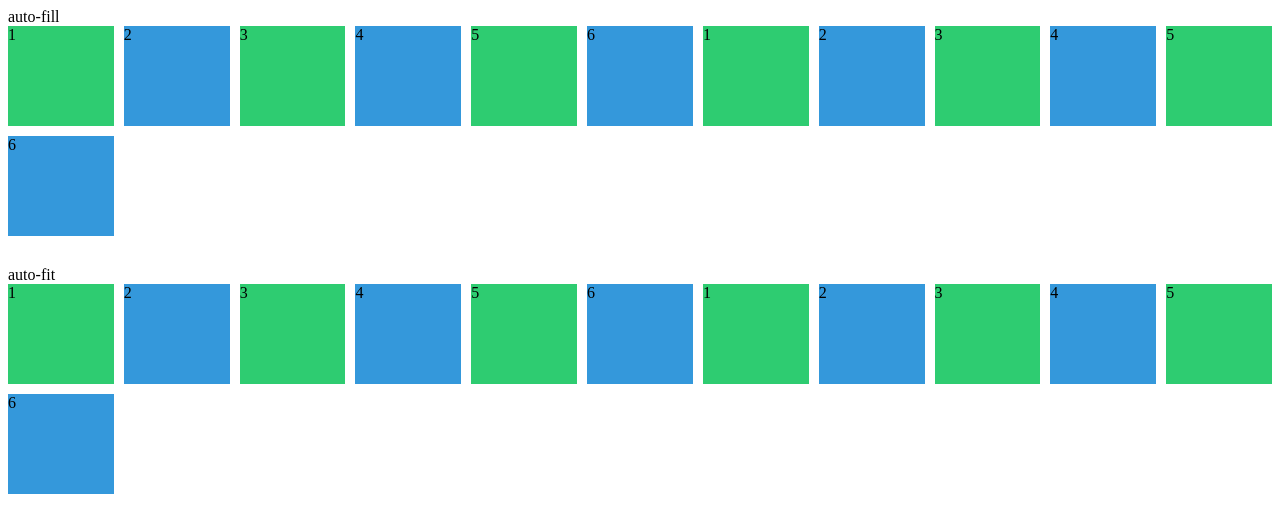
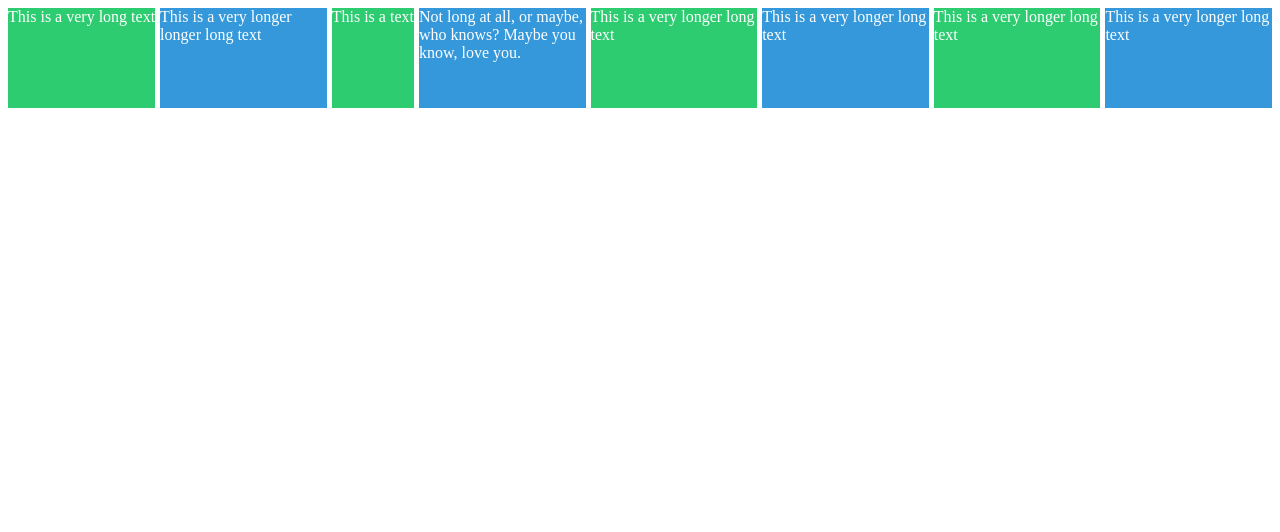
Before and after one commit to HA-SEUNG-JEONG/scss-practice, a website: page index.html in a window 1280 px wide. Drawn offline with Linux system fonts and the light colour scheme.

Commit message:
max-content min-content

```diff
--- a/index.html
+++ b/index.html
@@ -7,35 +7,18 @@
     <title>(S)CSS Masterclass</title>
   </head>
   <body>
-    auto-fill
     <div class="grid">
-      <div class="item">1</div>
-      <div class="item">2</div>
-      <div class="item">3</div>
-      <div class="item">4</div>
-      <div class="item">5</div>
-      <div class="item">6</div>
-      <div class="item">1</div>
-      <div class="item">2</div>
-      <div class="item">3</div>
-      <div class="item">4</div>
-      <div class="item">5</div>
-      <div class="item">6</div>
-    </div>
-    auto-fit
-    <div class="grid">
-      <div class="item">1</div>
-      <div class="item">2</div>
-      <div class="item">3</div>
-      <div class="item">4</div>
-      <div class="item">5</div>
-      <div class="item">6</div>
-      <div class="item">1</div>
-      <div class="item">2</div>
-      <div class="item">3</div>
-      <div class="item">4</div>
-      <div class="item">5</div>
-      <div class="item">6</div>
+      <div class="item">This is a very long text</div>
+      <div class="item">This is a very longer longer long text</div>
+      <div class="item">This is a text</div>
+      <div class="item">
+        Not long at all, or maybe, who knows? Maybe you know, love you.
+      </div>
+
+      <div class="item">This is a very longer long text</div>
+      <div class="item">This is a very longer long text</div>
+      <div class="item">This is a very longer long text</div>
+      <div class="item">This is a very longer long text</div>
     </div>
   </body>
 </html>
--- a/src/scss/styles.scss
+++ b/src/scss/styles.scss
@@ -1,14 +1,10 @@
 .grid {
+  color: white;
   display: grid;
-  gap: 10px;
+  gap: 5px;
+  grid-template-columns: repeat(auto-fit, minmax(20px, max-content));
   grid-auto-rows: 100px;
   margin-bottom: 30px;
-  &:first-child {
-    grid-template-columns: repeat(auto-fill, minmax(100px, 1fr));
-  }
-  &:last-child {
-    grid-template-columns: repeat(auto-fit, minmax(100px, 1fr));
-  }
   .item:nth-child(odd) {
     background-color: #2ecc71;
   }
```
Also changed, not shown: grid-study.md (+19 -14 lines), dest/css/styles.css.
